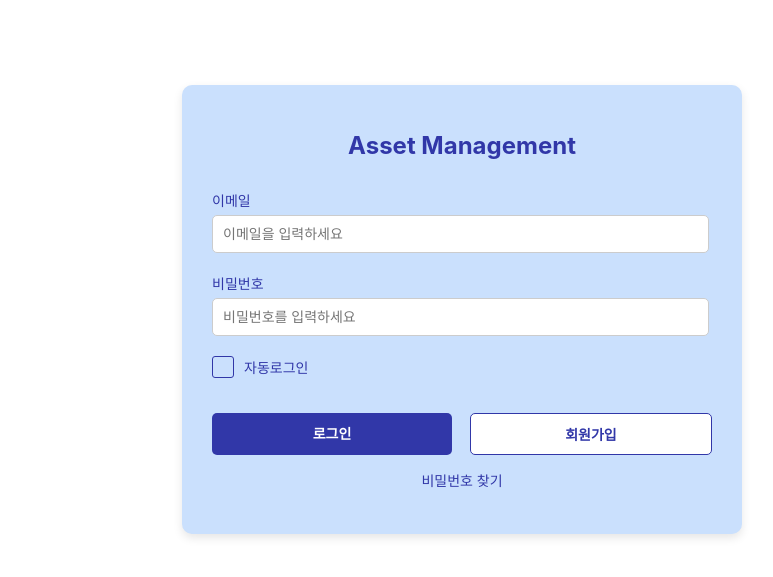
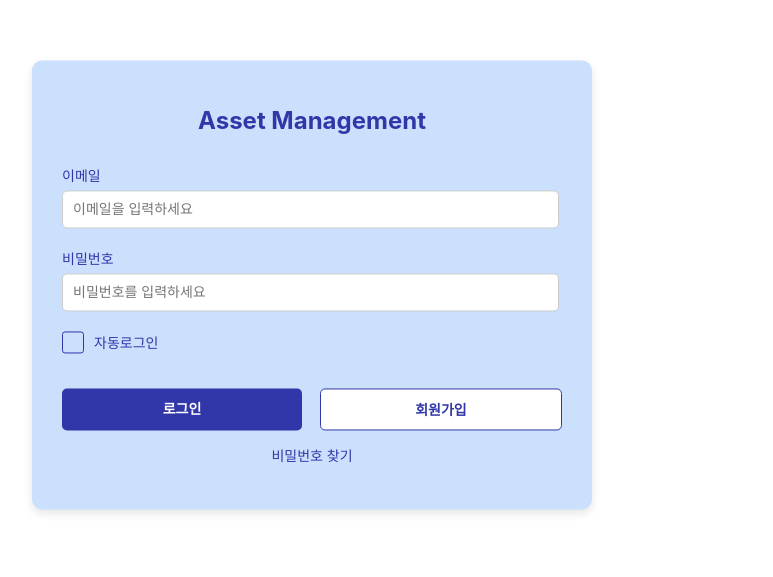
Before and after one commit to hgb926/asset-management, a React (Create React App) app: page /login in a window 1280 px wide. Shown: the part 115-692 px from the top of the page, without its empty margins (328-1101 px from the left). Built offline with nearby package versions, Linux system fonts and the light colour scheme.

Commit message:
[UI] 로그인폼 정중앙 배치

```diff
--- a/src/styles/auth/LoginForm.module.scss
+++ b/src/styles/auth/LoginForm.module.scss
@@ -1,11 +1,14 @@
 .wrap {
   width: 500px;
-  margin: 180px auto;
   padding: 30px;
   border-radius: 10px;
   background-color: #CAE0FD;
   box-shadow: 0px 4px 10px rgba(0, 0, 0, 0.1);
   text-align: center;
+  position: absolute;
+  left: 50%;
+  top: 50%;
+  transform: translate(-50%, -50%);
 
   .h1 {
     font-size: 24px;
```
